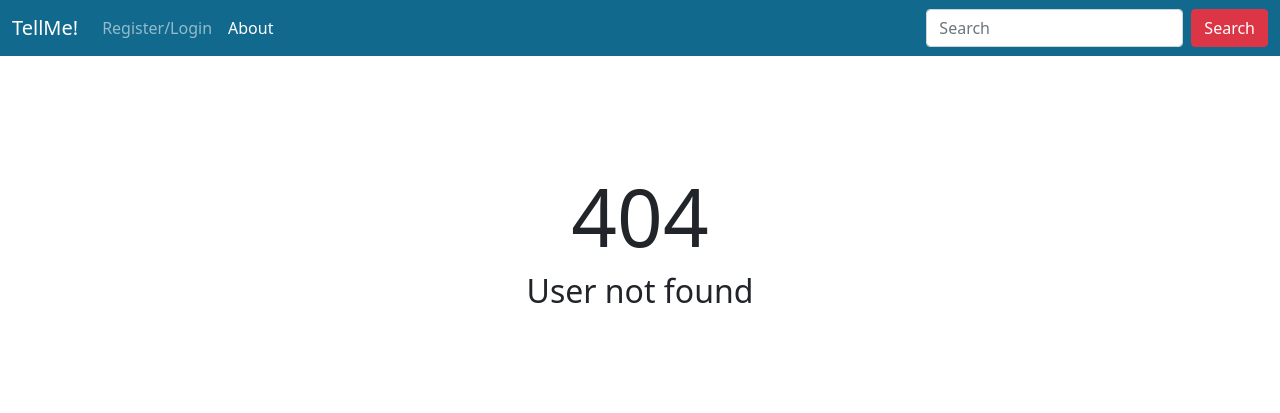
After one commit to abdulrasol/tellme, a Python web app: template templates/404.html in a window 1280 px wide. The commit adds this page. Shown: the top 413 px of the page. Run offline with Jinja, Linux system fonts and the light colour scheme; the template is opened without the code that fills it, so the values that code supplies are empty; some libraries are stand-ins or nearby versions.

Commit message:
add 404 page

```diff
--- /dev/null
+++ b/templates/404.html
@@ -0,0 +1,9 @@
+{% extends 'base.html' %}
+{% block main %}
+<main class="my-auto p-5" id="content">
+    <div class="text-center py-5">
+        <h1 class="display-1">404</h1>
+        <h2>User not found</h2>
+    </div>
+</main>
+{% endblock main %}
--- a/templates/base.html
+++ b/templates/base.html
@@ -33,7 +33,7 @@
           </li>
 
           <li class="nav-item">
-            <a class="nav-link" href="/">Logout</a>
+            <a class="nav-link" href="/logout">Logout</a>
           </li>
 
           {% elif not home %}
@@ -80,6 +80,7 @@
   <!-- Modals -->
 
   <!-- New Post Modal -->
+
   <div class="modal fade" id="post" tabindex="-1" aria-labelledby="exampleModalLabel" aria-hidden="true">
     <div class="modal-dialog">
       <div class="modal-content">
@@ -174,13 +175,13 @@
   </div>
 
 
-  {% else %}
+  {% elif profile %}
   <!-- Profile Eidt Modals -->
   <div class="modal fade" id="profile" tabindex="-1" aria-labelledby="editProfileModalLabel" aria-hidden="true">
     <div class="modal-dialog">
       <div class="modal-content">
         <div class="modal-header">
-          <h5 class="modal-title" id="editProfileModal">Login</h5>
+          <h5 class="modal-title" id="editProfileModal">Update profile</h5>
           <button type="button" class="btn-close" data-bs-dismiss="modal" aria-label="Close"></button>
         </div>
         <div class="modal-body">
```
